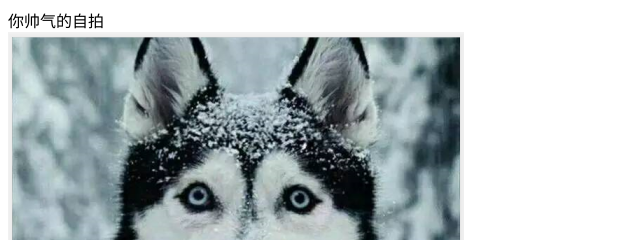
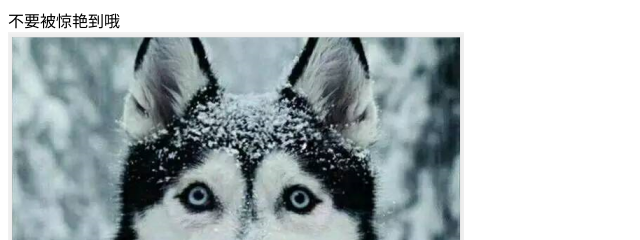
Before and after one commit to lucky0622/lucky0622.github.io, a plain HTML site: page index.html in a window 1280 px wide. Shown: the top 240 px of the page, 0-640 px from the left. Drawn offline with Linux system fonts and the light colour scheme.

Commit message:
Update index.html

```diff
--- a/index.html
+++ b/index.html
@@ -4,10 +4,10 @@
     <meta charset="UTF-8">
     <meta name="viewport" content="width=device-width, initial-scale=1.0">
     <meta http-equiv="X-UA-Compatible" content="ie=edge">
-    <title>强哥的自拍</title>
+    <title>自拍</title>
 </head>
 <body>
-    <div>你帅气的自拍</div>
+    <div>不要被惊艳到哦</div>
     <img src="./dogn.png" alt="您的头像">
 </body>
 </html>
```
